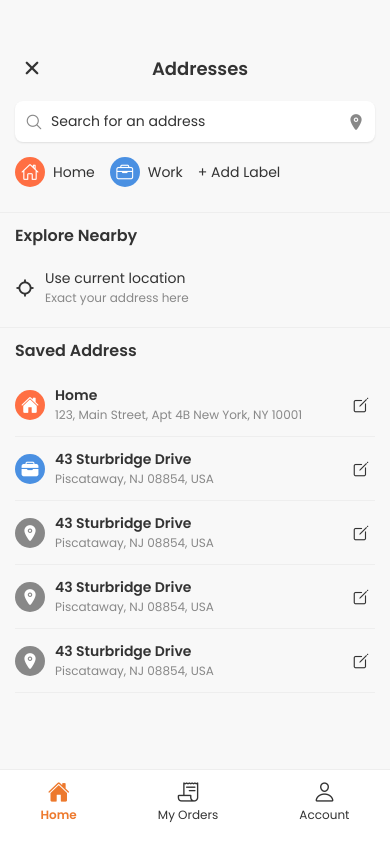
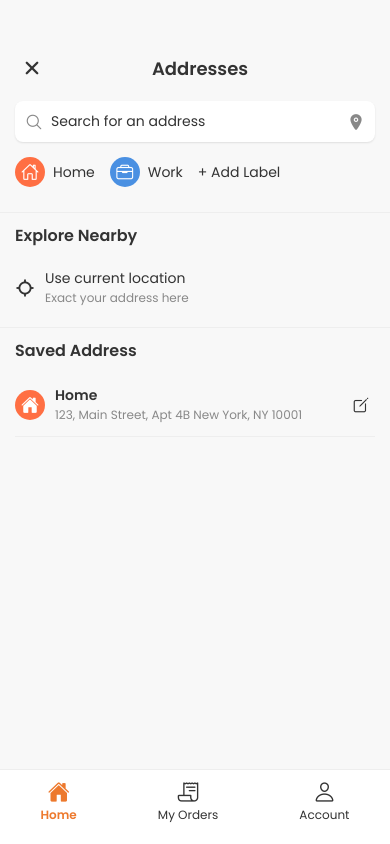
Before and after one commit to amanlalpuria/sipstr, a React Native app in the folder sipstr_fronted/: screen /Addresses in a window 390 px wide. Built offline with nearby package versions, Linux system fonts and the light colour scheme.

Commit message:
removed static data

```diff
--- a/sipstr_fronted/screens/AccountSettings/AddressesScreen.js
+++ b/sipstr_fronted/screens/AccountSettings/AddressesScreen.js
@@ -25,35 +25,7 @@ const AddressesScreen = ({ navigation }) => {
       label: 'Home',
       address: '123, Main Street, Apt 4B New York, NY 10001',
       isPrimary: true,
-    },
-    {
-      id: '2',
-      type: 'work',
-      label: '43 Sturbridge Drive',
-      address: 'Piscataway, NJ 08854, USA',
-      isPrimary: false,
-    },
-    {
-      id: '3',
-      type: 'other',
-      label: '43 Sturbridge Drive',
-      address: 'Piscataway, NJ 08854, USA',
-      isPrimary: false,
-    },
-    {
-      id: '4',
-      type: 'other',
-      label: '43 Sturbridge Drive',
-      address: 'Piscataway, NJ 08854, USA',
-      isPrimary: false,
-    },
-    {
-      id: '5',
-      type: 'other',
-      label: '43 Sturbridge Drive',
-      address: 'Piscataway, NJ 08854, USA',
-      isPrimary: false,
-    },
+    }
   ];
 
   // Handle navigation back to the account screen
```
